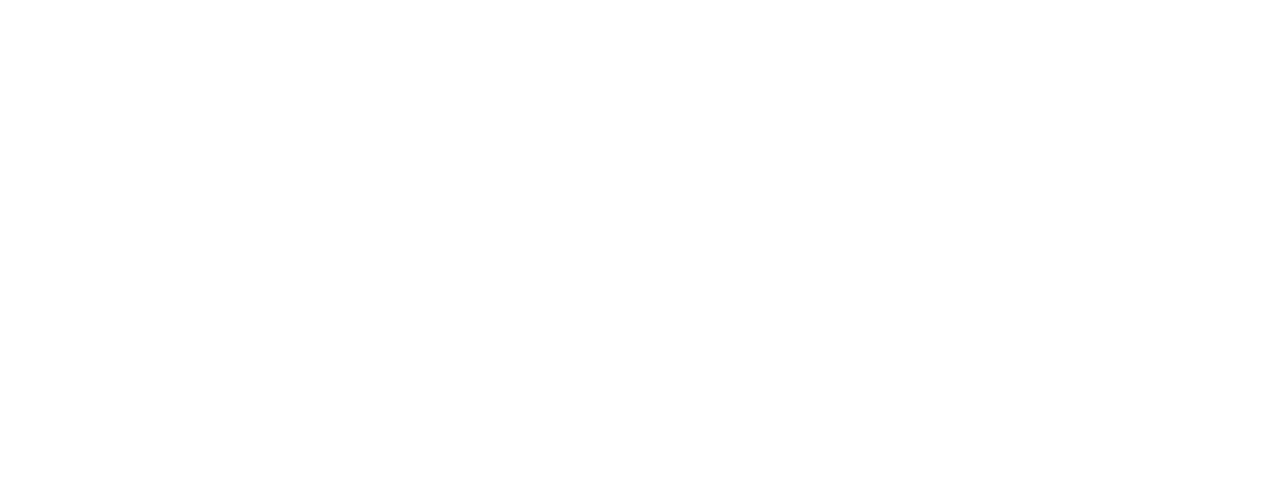
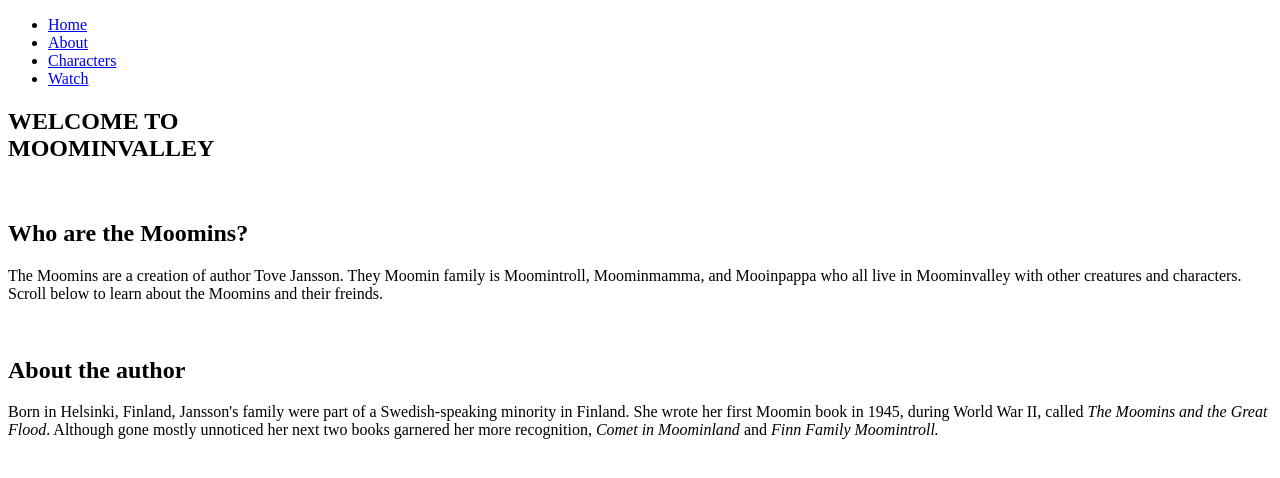
Before and after one commit to waterzaddy/Hobby-Website, a plain HTML site: page index.html in a window 1280 px wide. Drawn offline with Linux system fonts and the light colour scheme.

Commit message:
Added start of nav & body

```diff
--- a/index.html
+++ b/index.html
@@ -6,5 +6,58 @@
     <meta name="viewport" content="width=device-width, initial-scale=1.0" />
     <title>Moominvalley</title>
   </head>
-  <body></body>
+
+  <body>
+    <!---------- NAVBAR ---------->
+    <nav id="navbar" class="fixed">
+      <div class="container">
+        <ul>
+          <li><a href="./index.html">Home</a></li>
+          <li><a href="#about">About</a></li>
+          <li><a href="#main-characters">Characters</a></li>
+          <li><a href="#tv">Watch</a></li>
+        </ul>
+      </div>
+    </nav>
+
+    <!---------- MAIN SECTIONS ---------->
+    <main>
+      <section id="title">
+        <header>
+          <div class="container">
+            <h1>
+              WELCOME TO<span><br />MOOMINVALLEY</span>
+            </h1>
+          </div>
+        </header>
+      </section>
+
+      <section id="about">
+        <div class="container">
+          <img class="" src="" alt="" />
+          <div>
+            <h2>Who are the Moomins?</h2>
+            <p>
+              The Moomins are a creation of author Tove Jansson. They Moomin family is Moomintroll,
+              Moominmamma, and Mooinpappa who all live in Moominvalley with other creatures and
+              characters. Scroll below to learn about the Moomins and their freinds.
+            </p>
+          </div>
+        </div>
+        <div class="container">
+          <img class="" src="" alt="" />
+          <div>
+            <h2>About the author</h2>
+            <p>
+              Born in Helsinki, Finland, Jansson's family were part of a Swedish-speaking minority
+              in Finland. She wrote her first Moomin book in 1945, during World War II, called
+              <em>The Moomins and the Great Flood</em>. Although gone mostly unnoticed her next two
+              books garnered her more recognition, <em>Comet in Moominland</em> and
+              <em>Finn Family Moomintroll.</em>
+            </p>
+          </div>
+        </div>
+      </section>
+    </main>
+  </body>
 </html>
```
